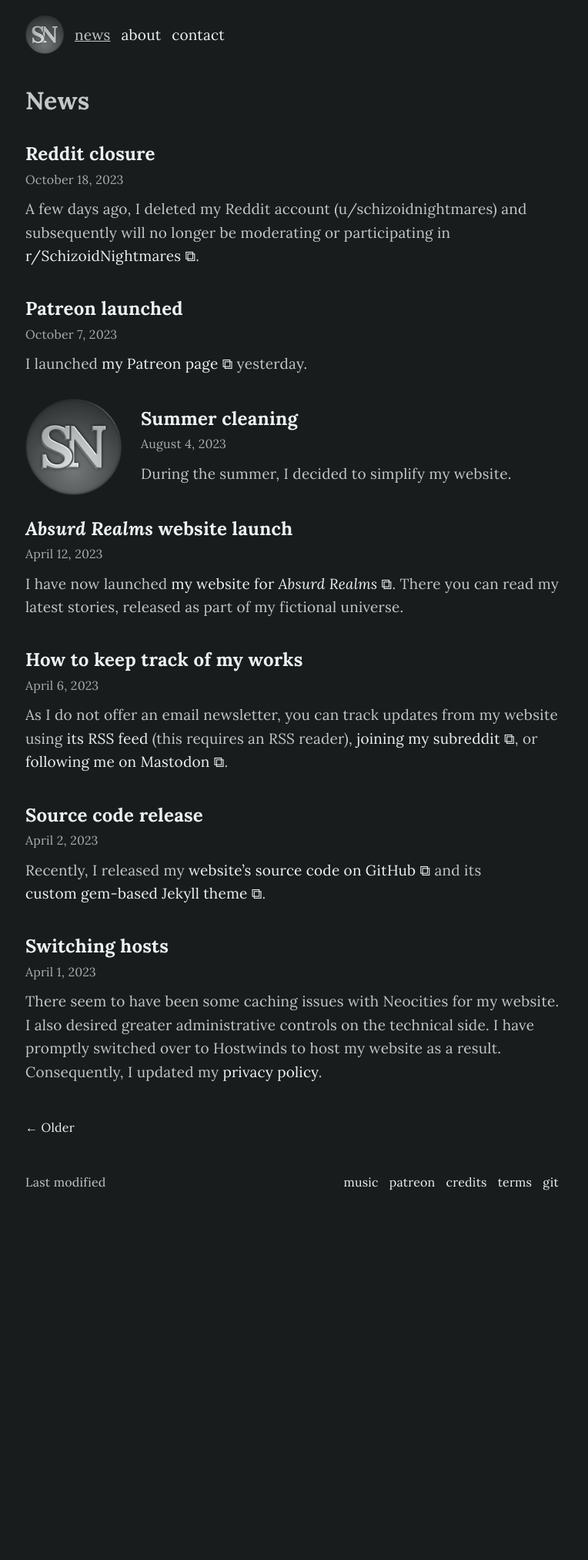
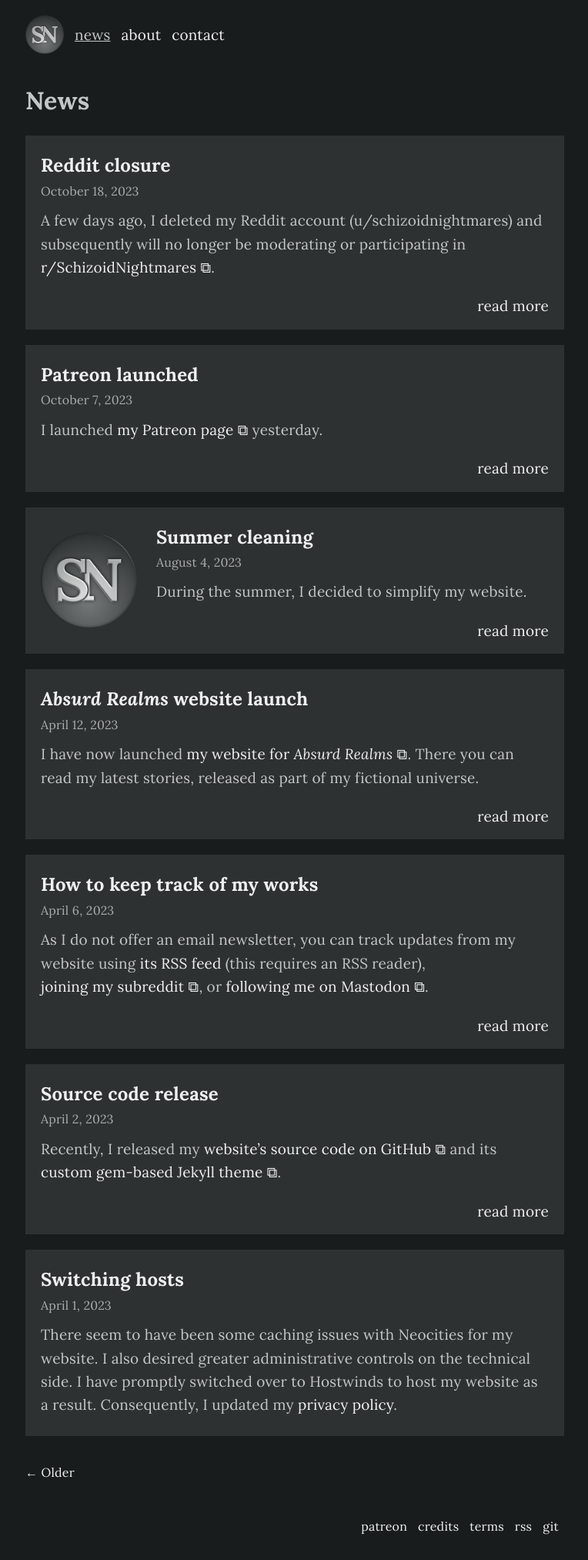
Before and after one commit to schizoidnightmares/schizoidnightmares.com, a Jekyll site: the page built from news.md, in a window 1280 px wide. Shown: the whole page at 77% size, without its empty margins (257-1021 px from the left). Built offline with Jekyll 4.4.1, drawn with Linux system fonts in a browser that asks for light colours; the list of posts is cut into pages by our own code; before the commit the page ends 1578 px from its top, so only the background shows below that.

Commit message:
syncing; adding rss to footer

```diff
--- a/_data/footer.yaml
+++ b/_data/footer.yaml
@@ -1,6 +1,3 @@
-- title: Music
-  url: /music/
-
 - title: Patreon
   url: https://www.patreon.com/schizoidnightmares
   external: true
@@ -11,6 +8,9 @@
 - title: Terms
   url: /terms/
 
+- title: RSS
+  url: /feed.xml
+
 - title: Git
   url: https://github.com/schizoidnightmares/schizoidnightmares.com
   external: true
--- a/_layouts/base.html
+++ b/_layouts/base.html
@@ -47,8 +47,8 @@
             </div>
             <div class="bottom">
                 <div class="footer">
-                    {% if page.info or layout.info %}
-                    <div class="info">Last modified {{ page.last_modified_at | date: '%B %e, %Y' }}</div>
+                    {% if page.info != false and layout.info != false %}
+                    <div class="info">Updated {{ page.last_modified_at | date: '%B %e, %Y' }}</div>
                     {% endif %}
                     <div class="nav">
                         <ul>
--- a/_layouts/news.html
+++ b/_layouts/news.html
@@ -1,12 +1,13 @@
 ---
 layout: base
 style: news
+info: false
 ---
 
 <div class="content">
     <h1>{{ page.title }}</h1>
     {% for post in paginator.posts %}
-    <div class="feature cropped">
+    <div class="feature cropped standout">
         {% if post.src-thumb %}
         <img src="{{ post.src-thumb }}" alt="{{ post.alt }}">
         {% endif %}
@@ -14,6 +15,7 @@ style: news
             <h2 ><a href="{{ post.url }}">{% if post.custom-title %}{{ post.custom-title }}{% else %}{{ post.title }}{% endif %}</a></h2>
             <p class="date">{{ post.date | date: '%B %e, %Y' }}</p>
             {{ post.excerpt }}
+            {% if post.content.size > post.excerpt.size %}<div><a href="{{ post.url }}">read more</a></div>{% endif %}
         </div>
     </div>
     {% endfor %}
--- a/assets/css/style.scss
+++ b/assets/css/style.scss
@@ -195,6 +195,7 @@ code { white-space: nowrap; }
         display: flex;
         justify-content: right;
         color: $color-secondary;
+        margin-top: 2rem;
     }
     &.option {
         margin: 1.5rem 0;
@@ -214,4 +215,8 @@ code { white-space: nowrap; }
             width: 125px;
         }
     }
+    &.standout {
+        padding: 1.5rem 2rem;
+        background: $color-shade;
+    }
 }
```
